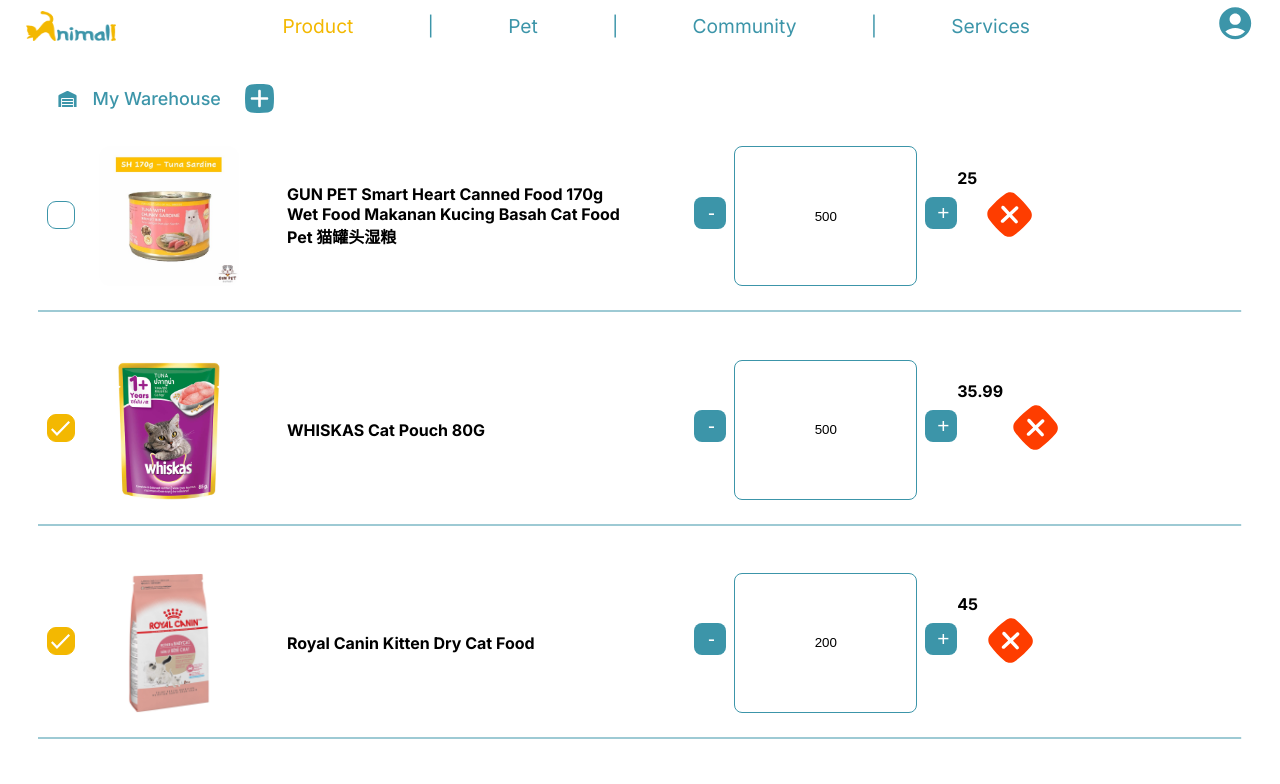
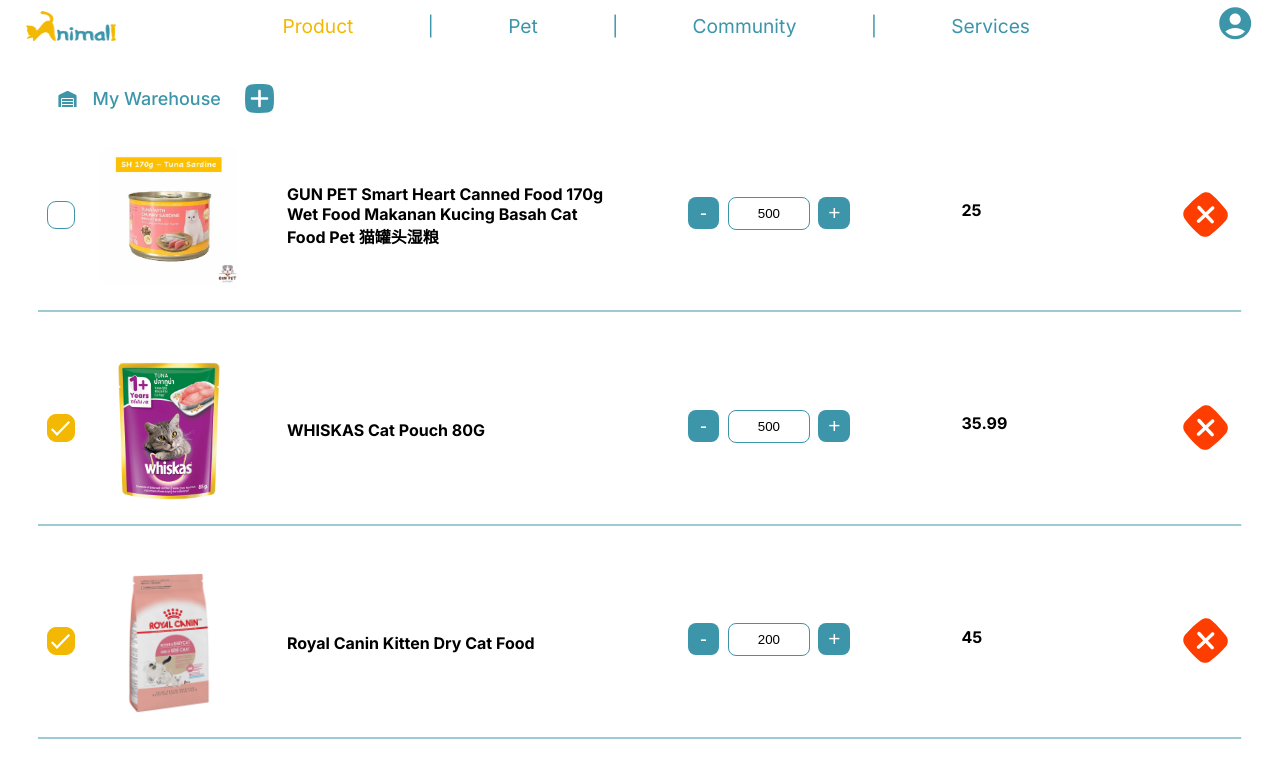
Before and after one commit to Khai0000/AniMall, a React (Create React App) app in the folder frontend/: page /product/sellerProduct in a window 1280 px wide. Shown: the top 784 px of the page. Built offline with nearby package versions, Linux system fonts and the light colour scheme.

Commit message:
Resolved seller card css conflict

```diff
--- a/frontend/src/ZongMing/styles/SellerServiceCard.css
+++ b/frontend/src/ZongMing/styles/SellerServiceCard.css
@@ -61,16 +61,9 @@
     color: white;
     font-size: 130%;
     border-radius: 8px;
-}
-
-.seller-service-card-minus-button {
-    padding-left: 1.15%;
-    padding-right: 1.15%;
-}
-
-.seller-service-card-plus-button {
-    padding-left: 1%;
-    padding-right: 1%;
+    width: 2rem;
+    height: 2rem;
+    text-align: center;
 }
 
 .seller-service-card-minus-button:hover,
@@ -87,7 +80,6 @@
     background-color: white;
     border: 1.1px solid #3C95A9;
     border-radius: 8px;
-    padding-left: 1.2%;
     text-align: center;
 }
 
--- a/frontend/src/shumin/styles/SellerProductCard.css
+++ b/frontend/src/shumin/styles/SellerProductCard.css
@@ -77,17 +77,9 @@
     border-radius: 8px;
     width: 2rem;
     height: 2rem;
+    text-align: center;
 }
 
-.seller-product-card-minus-button {
-    padding-left: 1.15%;
-    padding-right: 1.15%;
-}
-
-.seller-product-card-plus-button {
-    padding-left: 1%;
-    padding-right: 1%;
-}
 
 .seller-product-card-minus-button:hover,
 .seller-product-card-plus-button:hover {
@@ -95,8 +87,11 @@
 }
 
 .seller-product-card-quantity-input {
-    margin-left: 0.5rem;
-    margin-right: 0.5rem;
+    margin-top: 4.2%;
+    margin-bottom: 4.7%;
+    margin-left: 0.7%;
+    margin-right: 0.7%;
+    width: 7%;
     background-color: white;
     border: 1.1px solid #3C95A9;
     border-radius: 8px;
@@ -104,7 +99,7 @@
 
 }
 
-.seller-product-card-slot-container{
+.seller-product-card-slot-container {
     width: 7rem;
     display: flex;
     justify-content: center;
@@ -117,7 +112,9 @@
 }
 
 .seller-product-card-price {
-
+    margin-top: 4.5%;
+    margin-left: 9.3%;
+    width: 18%;
 }
 
 .seller-product-card-quantityControlContainer {
```
